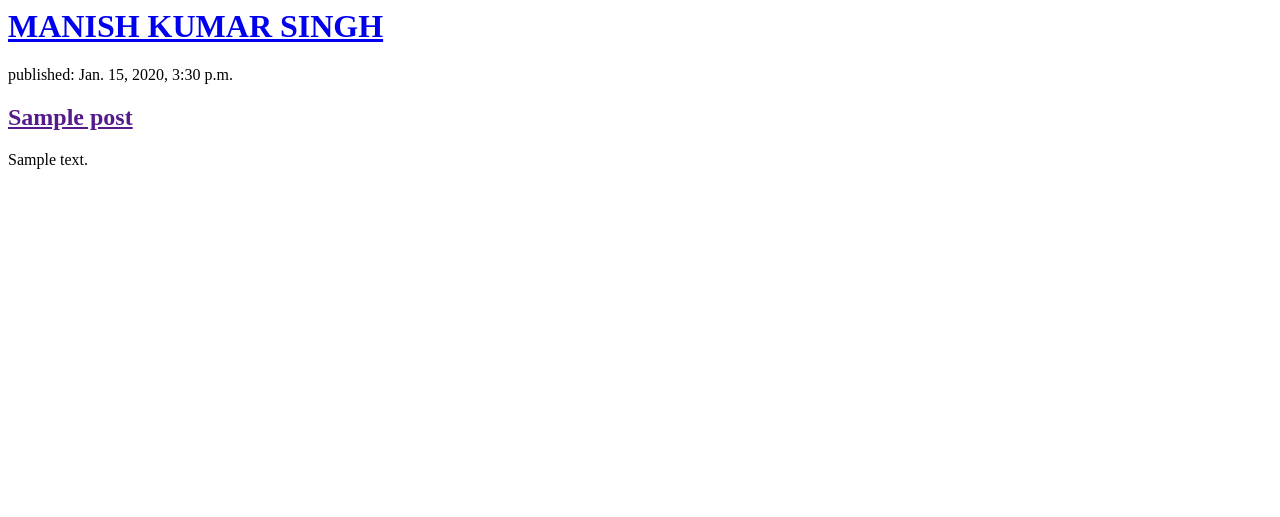
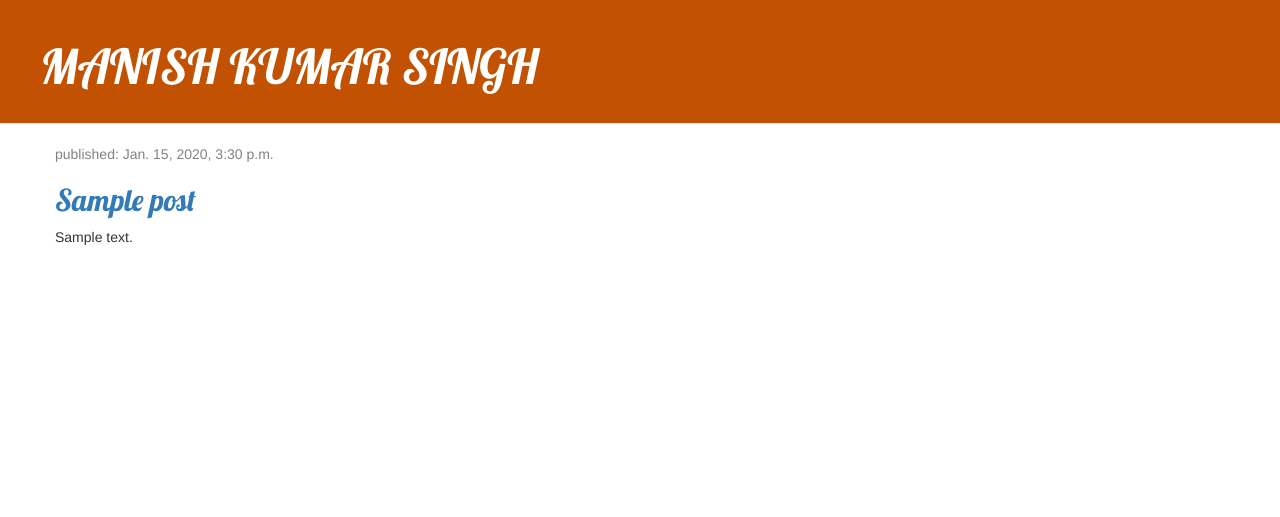
Before and after one commit to manoera262/my-first-blog, a Django app: template mysite/blog/templates/blog/post_list.html in a window 1280 px wide. Shown: the top 517 px of the page. Run offline with Django 3.2, Linux system fonts and the light colour scheme; the template is opened without the code that fills it: values that come from a table or form of the project are taken from there, others are empty; tables that the repository leaves empty hold one stand-in row (values such as "Sample post"); some libraries are stand-ins or nearby versions.

Commit message:
6 th commit

```diff
--- /dev/null
+++ b/mysite/blog/static/css/blog.css
@@ -0,0 +1,46 @@
+.page-header {
+    background-color: #C25101;
+    margin-top: 0;
+    padding: 20px 20px 20px 40px;
+}
+
+.page-header h1, .page-header h1 a, .page-header h1 a:visited, .page-header h1 a:active {
+    color: #ffffff;
+    font-size: 36pt;
+    text-decoration: none;
+}
+
+.content {
+    margin-left: 40px;
+}
+
+h1, h2, h3, h4 {
+    font-family: 'Lobster', cursive;
+}
+
+.date {
+    color: #828282;
+}
+
+.save {
+    float: right;
+}
+
+.post-form textarea, .post-form input {
+    width: 100%;
+}
+
+.top-menu, .top-menu:hover, .top-menu:visited {
+    color: #ffffff;
+    float: right;
+    font-size: 26pt;
+    margin-right: 20px;
+}
+
+.post {
+    margin-bottom: 70px;
+}
+
+.post h1 a, .post h1 a:visited {
+    color: #000000;
+}
--- a/mysite/blog/templates/blog/post_list.html
+++ b/mysite/blog/templates/blog/post_list.html
@@ -1,20 +1,42 @@
+
+{% load static %}
+
+
 <html>
-    <head>
+    <head >
         <title>MANISH KUMAR SINGH</title>
+
+        <link rel="stylesheet" href="//maxcdn.bootstrapcdn.com/bootstrap/3.2.0/css/bootstrap.min.css">
+        <link rel="stylesheet" href="//maxcdn.bootstrapcdn.com/bootstrap/3.2.0/css/bootstrap-theme.min.css">
+
+        <link rel="stylesheet" href="{% static 'css/blog.css' %}">
+
+        <link href="//fonts.googleapis.com/css?family=Lobster&subset=latin,latin-ext" rel="stylesheet" type="text/css">
+
+
+
     </head>
     <body>
-        <div>
+        <div class="page-header">
             <h1><a href="/">MANISH KUMAR SINGH</a></h1>
 
         </div>
 
-        {% for post in posts %}
-    <div>
-        <p>published: {{ post.published_date }}</p>
-        <h2><a href="">{{ post.title }}</a></h2>
-        <p>{{ post.text|linebreaksbr }}</p>
+        <div class="content container">
+    <div class="row">
+        <div class="col-md-8">
+            {% for post in posts %}
+                <div class="post">
+                    <div class="date">
+                        <p>published: {{ post.published_date }}</p>
+                    </div>
+                    <h2><a href="">{{ post.title }}</a></h2>
+                    <p>{{ post.text|linebreaksbr }}</p>
+                </div>
+            {% endfor %}
+        </div>
     </div>
-       {% endfor %}
+</div>
 
 
     </body>
```
